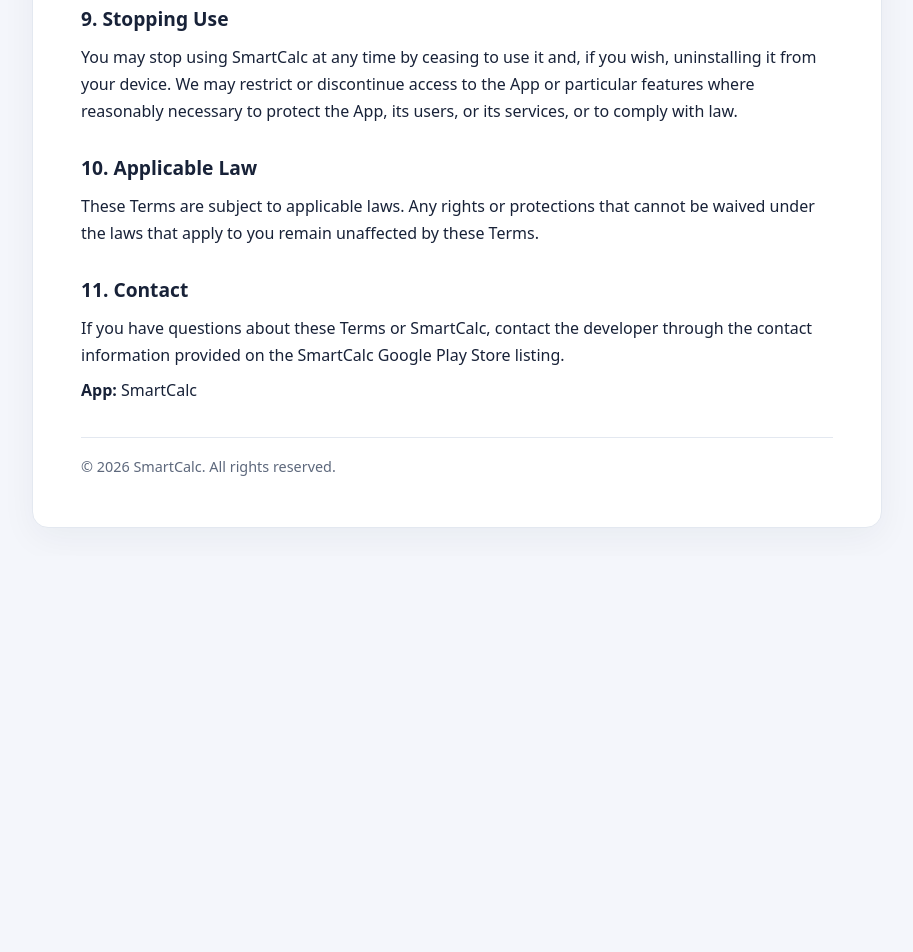
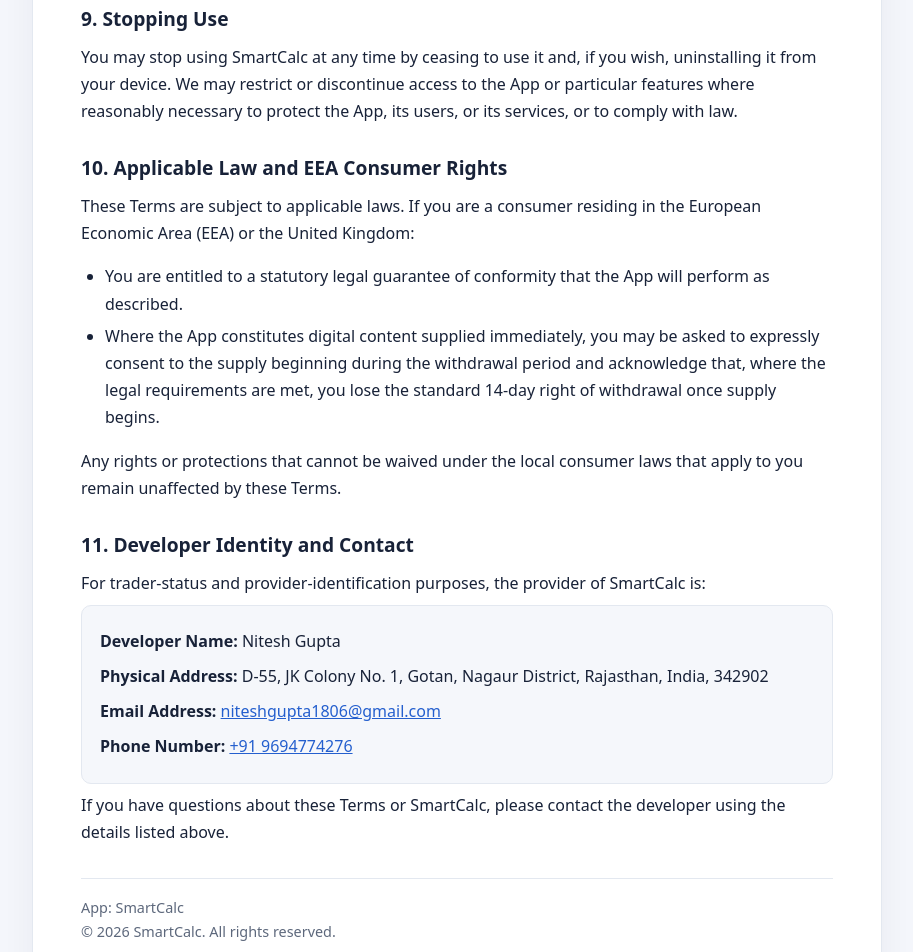
Before and after one commit to gatiksinghal17-stack/smartcalc-privacy-policy, a plain HTML site: page terms-of-service/index.html in a window 1280 px wide. Shown: the part 2147-3099 px from the top of the page, without its empty margins (183-1096 px from the left). Before the commit the page ends 2703 px from the top, so only its background shows below. Drawn offline with Linux system fonts and the light colour scheme.

Commit message:
Revise Terms of Service with EEA rights and contact info
Updated Terms of Service to include EEA consumer rights and developer contact information.

```diff
--- a/terms-of-service/index.html
+++ b/terms-of-service/index.html
@@ -4,18 +4,30 @@
 <meta charset="utf-8">
 <meta name="viewport" content="width=device-width, initial-scale=1">
 <meta name="description" content="Terms of Service for SmartCalc.">
+<meta name="theme-color" content="#245fce">
 <title>SmartCalc – Terms of Service</title>
 <style>
 :root{color-scheme:light;--bg:#f4f6fb;--card:#fff;--text:#182238;--muted:#5d687c;--accent:#245fce;--line:#e3e8f0}
-*{box-sizing:border-box}body{margin:0;padding:28px 14px;background:var(--bg);color:var(--text);font:16px/1.7 system-ui,-apple-system,"Segoe UI",sans-serif}
+*{box-sizing:border-box}
+body{margin:0;padding:28px 14px;background:var(--bg);color:var(--text);font:16px/1.7 system-ui,-apple-system,"Segoe UI",sans-serif}
 main{max-width:850px;margin:auto;padding:clamp(22px,5vw,48px);background:var(--card);border:1px solid var(--line);border-radius:16px;box-shadow:0 10px 35px #1822380d}
-h1{font-size:clamp(2rem,5vw,2.6rem);line-height:1.2;margin:0}h2{font-size:1.2rem;margin:27px 0 7px}
-.subtitle,.updated{color:var(--muted)}.updated{font-size:.92rem;margin-bottom:26px}
-p{margin:8px 0}footer{margin-top:32px;padding-top:17px;border-top:1px solid var(--line);color:var(--muted);font-size:.9rem}
+h1{font-size:clamp(2rem,5vw,2.6rem);line-height:1.2;margin:0}
+h2{font-size:1.2rem;margin:27px 0 7px}
+.subtitle,.updated{color:var(--muted)}
+.updated{font-size:.92rem;margin-bottom:26px}
+p{margin:8px 0}
+ul{padding-left:24px}
+li{margin:5px 0}
+a{color:var(--accent);overflow-wrap:anywhere}
+.details{padding:14px 18px;background:#f5f7fb;border:1px solid var(--line);border-radius:10px;overflow-wrap:anywhere}
+footer{margin-top:32px;padding-top:17px;border-top:1px solid var(--line);color:var(--muted);font-size:.9rem}
+@media(max-width:520px){body{padding:12px 8px}main{border-radius:12px}}
 </style>
 </head>
-<body><main>
-<h1>SmartCalc</h1><p class="subtitle">Terms of Service</p>
+<body>
+<main>
+<h1>SmartCalc</h1>
+<p class="subtitle">Terms of Service</p>
 <p class="updated"><strong>Last updated:</strong> November 5, 2026</p>
 
 <p>These Terms of Service ("Terms") apply to your use of SmartCalc ("the App"), a calculator and educational application that provides mathematical calculations, educational tools, AI-assisted question solving, and related utilities. By downloading, opening, or using the App, you agree to these Terms. If you do not agree, please stop using the App.</p>
@@ -54,11 +66,25 @@
 <h2>9. Stopping Use</h2>
 <p>You may stop using SmartCalc at any time by ceasing to use it and, if you wish, uninstalling it from your device. We may restrict or discontinue access to the App or particular features where reasonably necessary to protect the App, its users, or its services, or to comply with law.</p>
 
-<h2>10. Applicable Law</h2>
-<p>These Terms are subject to applicable laws. Any rights or protections that cannot be waived under the laws that apply to you remain unaffected by these Terms.</p>
+<h2>10. Applicable Law and EEA Consumer Rights</h2>
+<p>These Terms are subject to applicable laws. If you are a consumer residing in the European Economic Area (EEA) or the United Kingdom:</p>
+<ul>
+<li>You are entitled to a statutory legal guarantee of conformity that the App will perform as described.</li>
+<li>Where the App constitutes digital content supplied immediately, you may be asked to expressly consent to the supply beginning during the withdrawal period and acknowledge that, where the legal requirements are met, you lose the standard 14-day right of withdrawal once supply begins.</li>
+</ul>
+<p>Any rights or protections that cannot be waived under the local consumer laws that apply to you remain unaffected by these Terms.</p>
 
-<h2>11. Contact</h2>
-<p>If you have questions about these Terms or SmartCalc, contact the developer through the contact information provided on the SmartCalc Google Play Store listing.</p>
-<p><strong>App:</strong> SmartCalc</p>
-<footer>© 2026 SmartCalc. All rights reserved.</footer>
-</main></body></html>
+<h2>11. Developer Identity and Contact</h2>
+<p>For trader-status and provider-identification purposes, the provider of SmartCalc is:</p>
+<div class="details">
+<p><strong>Developer Name:</strong> Nitesh Gupta</p>
+<p><strong>Physical Address:</strong> D-55, JK Colony No. 1, Gotan, Nagaur District, Rajasthan, India, 342902</p>
+<p><strong>Email Address:</strong> <a href="mailto:niteshgupta1806@gmail.com">niteshgupta1806@gmail.com</a></p>
+<p><strong>Phone Number:</strong> <a href="tel:+919694774276">+91 9694774276</a></p>
+</div>
+<p>If you have questions about these Terms or SmartCalc, please contact the developer using the details listed above.</p>
+
+<footer>App: SmartCalc<br>© 2026 SmartCalc. All rights reserved.</footer>
+</main>
+</body>
+</html>
```
